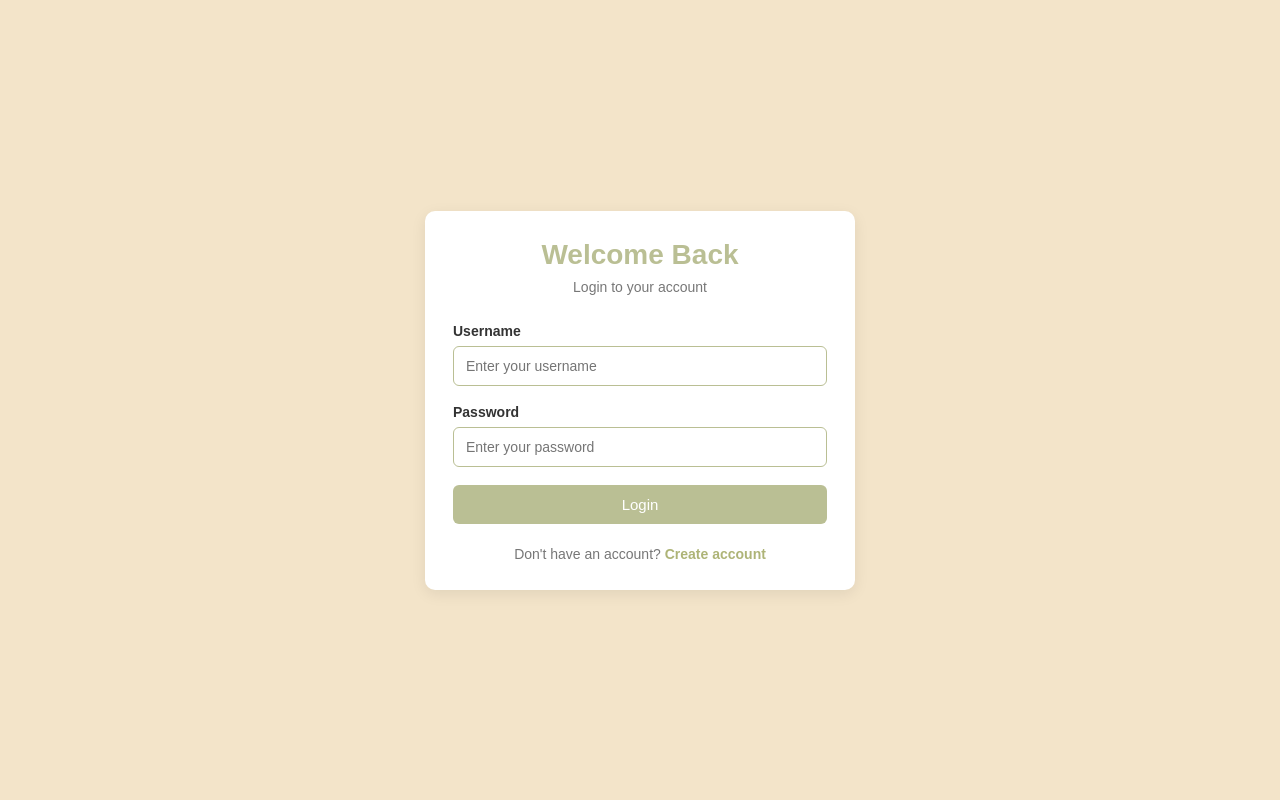
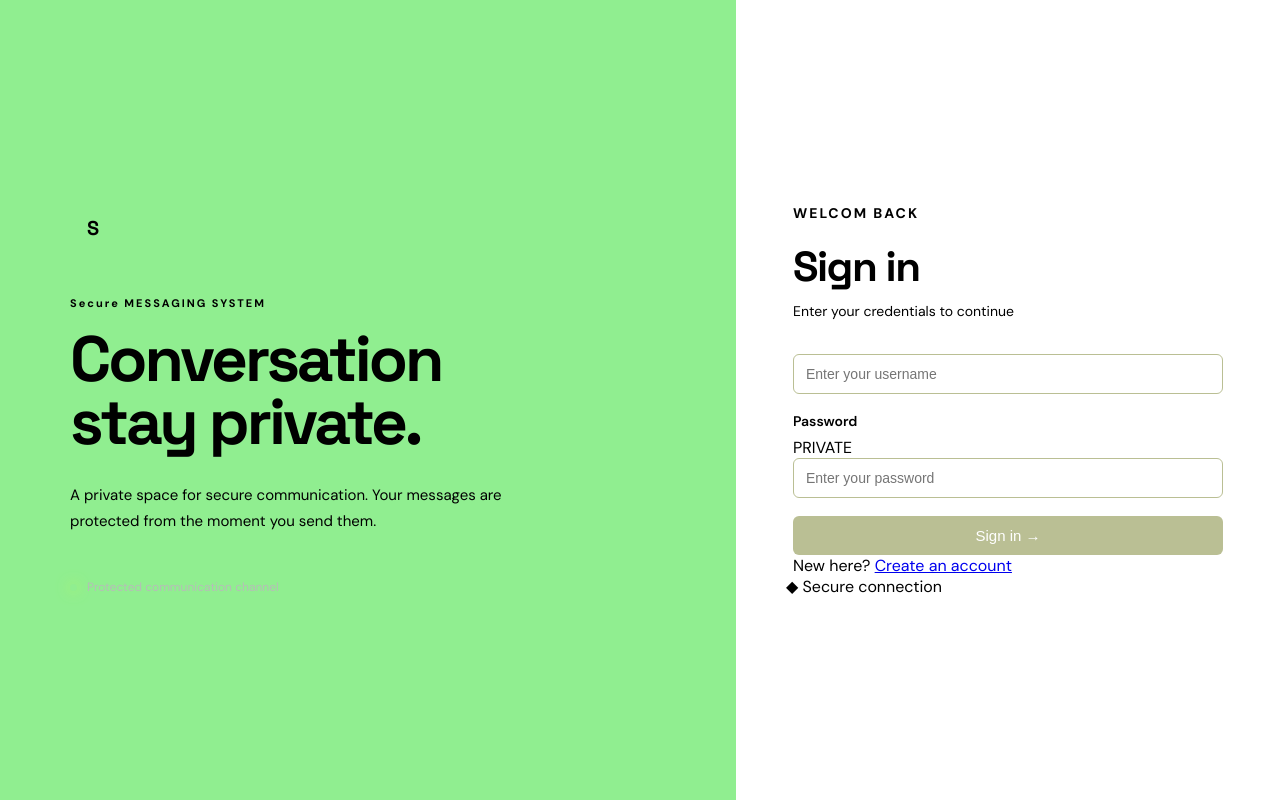
Before and after one commit to ShampooCodes/SecureMessagingSystem, a Django app: page /login/ in a window 1280 px wide. Run offline with Django 5.2, Linux system fonts and the light colour scheme.

Commit message:
change login/sigup structure and working on UI

```diff
--- a/accounts/static/accounts/style.css
+++ b/accounts/static/accounts/style.css
@@ -1,43 +1,137 @@
+@import url('https://fonts.googleapis.com/css2?family=DM+Sans:wght@400;500;600;700&family=Space+Grotesk:wght@400;500;600;700&display=swap');
+
 *{
     margin: 0;
     padding: 0;
     box-sizing: border-box;
 }
 
+{
+    -f-bg #0b0d0c;
+    --panel: #111412;
+    --card: #171b18;
+    --border: #2a302c;
+    --text: #f1f3ee;
+    --muted: #929992;
+    --accent: #c8ff52;
+    --accent-dark: #a9dd3d;
+    --danger: #ff6b6b;
+}
+
 body{
-    font-family: Arial, sans-serif;
-    background: #F3E4C9;
-    color: #333;
+    font-family: "DM Sans", sans-serif;
+    background: var(--bg);
+    color: var(--text)
+}
+
+.auth-page{
+    min-height: 100vh;
+    overflow-x: hidden;
 }
 
 .auth-container{
     min-height: 100vh;
-    display: flex;
-    justify-content: center;
-    align-items: center;
-    padding: 20px;
+    display: grid;
+    grid-template-columns: 1.15fr 0.85fr;
 }
 
-.auth-box{
+.auth-logo{
+    position: relative;
+    display: flex;
+    flex-direction: column;
+    justify-content: center;
+    padding: 70px;
+    background: lightgreen;
+    border-right: 1px solid var(--border);
+}
+
+.logo{
+    width: 46px;
+    height: 46px;
+    display: flex;
+    align-items: center;
+    justify-content: center;
+    margin-bottom: 45px;
+    border: 1px solid var(--accent);
+    color: var(--accent);
+    font-family: "Space Grotesk", sans-serif;
+    font-size: 20px;
+    font-weight: 700;
+}
+
+.eyebrow {
+    color: var(--accent);
+    font-size: 11px;
+    font-weight: 700;
+    letter-spacing: 2px;
+    margin-bottom: 18px;
+}
+
+.auth-logo h1{
+    max-width: 650px;
+    font-family: "Space Grotesk", sans-serif;
+    font-size: clamp(48px, 5vw, 78px);
+    line-height: 0.98;
+    letter-spacing: -3px;
+}
+
+.auth-logo h1 span {
+    color: var(--accent);
+}
+
+.description{
+    max-width: 440px;
+    margin-top: 30px;
+    color: var(--muted);
+    font-size: 15px;
+    line-height: 1.7;
+}
+
+.security-note{
+    display: flex;
+    align-items: center;
+    gap: 10px;
+    margin-top: 45px;
+    color: #b6bdb7;
+    font-size: 12px;
+}
+
+.security-dot {
+    width: 7px;
+    height: 7px;
+    border-radius: 50%;
+    background: var(--accent);
+    box-shadow: 0 0 14px rgba(200, 255, 82, 0.8);
+}
+
+.auth-panel{
+    min-height: 100vh;
+    display: flex;
+    flex-direction: column;
+    justify-content: center;
+    padding: 50px;
+    background: var(--panel);
+}
+
+.auth-box {
     width: 100%;
     max-width: 430px;
-    background: white;
-    padding: 28px;
-    border-radius: 10px;
-    box-shadow: 0 4px 15px rgba(0, 0, 0, 0.08);
+    margin: 0 auto;
 }
 
-.auth-box h1 {
-    text-align: center;
-    margin-bottom: 8px;
-    font-size: 28px;
-    color: #BABF94;
+.auth-heading {
+    margin-bottom: 34px;
 }
 
-.subtitle{
-    text-align: center;
-    color:  #777;
-    margin-bottom: 28px;
+.auth-heading h2{
+    font-family: "Space Grotesk", sans-serif;
+    margin-bottom: 9px;
+    font-size: 42px;
+    letter-spacing: -1.5px;
+}
+
+.auth-heading > p {
+    color: var(--muted);
     font-size: 14px;
 }
 
--- a/accounts/templates/accounts/login.html
+++ b/accounts/templates/accounts/login.html
@@ -7,32 +7,73 @@
     <title>Signin</title>
     <link rel="stylesheet" href="{% static 'accounts/style.css' %}">
 </head>
-<body>
-    <div class="auth-container">
+<body class="auth-page">
+    <main class="auth-container">
+        <section class="auth-logo">
+            <div class="logo">S</div>
+            <p class="eyebrow">Secure MESSAGING SYSTEM</p>
+            <h1>Conversation <br> <span>stay private.</span></h1>
+            <p class="description">
+                A private space for secure communication.
+                Your messages are protected from the moment you send them.
+            </p>
+            <div class="security-note">
+                <span class="security-dot"></span>
+                <span>Protected communication channel</span>
+            </div>
+        </section>
+
+        <section class="auth-panel">
             <div class="auth-box">
-            <h1>Welcome Back</h1>
-            <p class="subtitle">Login to your account</p>
-            <form method="post">
+                <div class="auth-heading">
+                    <p class="eyebrow">WELCOM BACK</p>
+                    <h2>Sign in</h2>
+                    <p>Enter your credentials to continue</p>
+                </div>
+
+                {% if messages %}
+                    <div class="from-messages">
+                        {% for message in messages %}
+                            <div class="message message-{{ message.tags}}">
+                                {{ message}}
+                            </div>
+                        {% endfor %}
+                    </div>
+                {% endif %}
+
+                <form method ="post">
                     {% csrf_token %}
 
                     <div class="input-group">
-                    <label for="username">Username</label>
-                    <input type="text" id="username" name="username" placeholder="Enter your username">
+                        <label for="username"></label>
+                        <input type="text" id="username" name="username" placeholder="Enter your username" autocomplete="username" required>
                     </div>
 
                     <div class="input-group">
+                        <div class="input-label-row">
                             <label for="password">Password</label>
-                    <input type="password" id="password" name="password" placeholder="Enter your password">
+                            <span class="field-hint">PRIVATE</span>
                         </div>
 
-                <button type="submit">Login</button>
+                        <input type="password" id="password" name="password" placeholder="Enter your password" autocomplete="current-password" required>
+                    </div>
+                    <button type="submit" class="auth-button">
+                        <span>Sign in</span>
+                        <span class="button-arrow">→</span>
+                    </button>
                 </form>
 
-            <p class="bottom-text">
-                Don't have an account?
-                <a href="{% url 'signup' %}">Create account</a>
-            </p>
+                <div class="auth-footer">
+                    <span>New here?</span>
+                    <a href="{% url 'signup' %}">Create an account</a>
                 </div>
             </div>
+
+            <div class="auth-status">
+                <span class="status-icon">◆</span>
+                <span>Secure connection</span>
+            </div>
+        </section>
+    </main>
 </body>
 </html>
```
Also changed, not shown: accounts/templates/accounts/signup.html (+64 -13 lines). Lines whose indentation alone changed are shown as unchanged.
